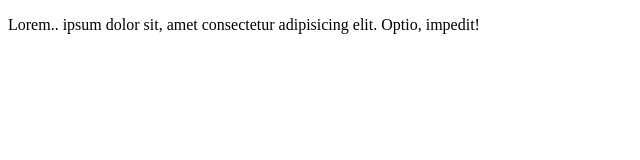
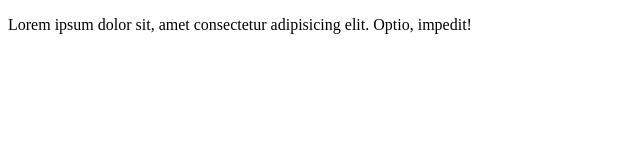
Before and after one commit to marianodegreef/test-repositorio, a plain HTML site: page index.html in a window 1280 px wide. Shown: the full height of the page, 0-640 px from the left. Drawn offline with Linux system fonts and the light colour scheme.

Commit message:
Cambio numero Contenedor 4

```diff
--- a/index.html
+++ b/index.html
@@ -8,9 +8,10 @@
 </head>
 <body>
 
+    <!-- DIV CONTENEDOR 4-->
     <div class="container">
         <div class="row">
-            <p>Lorem.. ipsum dolor sit, amet consectetur adipisicing elit. Optio, impedit!</p>
+            <p>Lorem ipsum dolor sit, amet consectetur adipisicing elit. Optio, impedit!</p>
         </div>
     </div>
 
```
